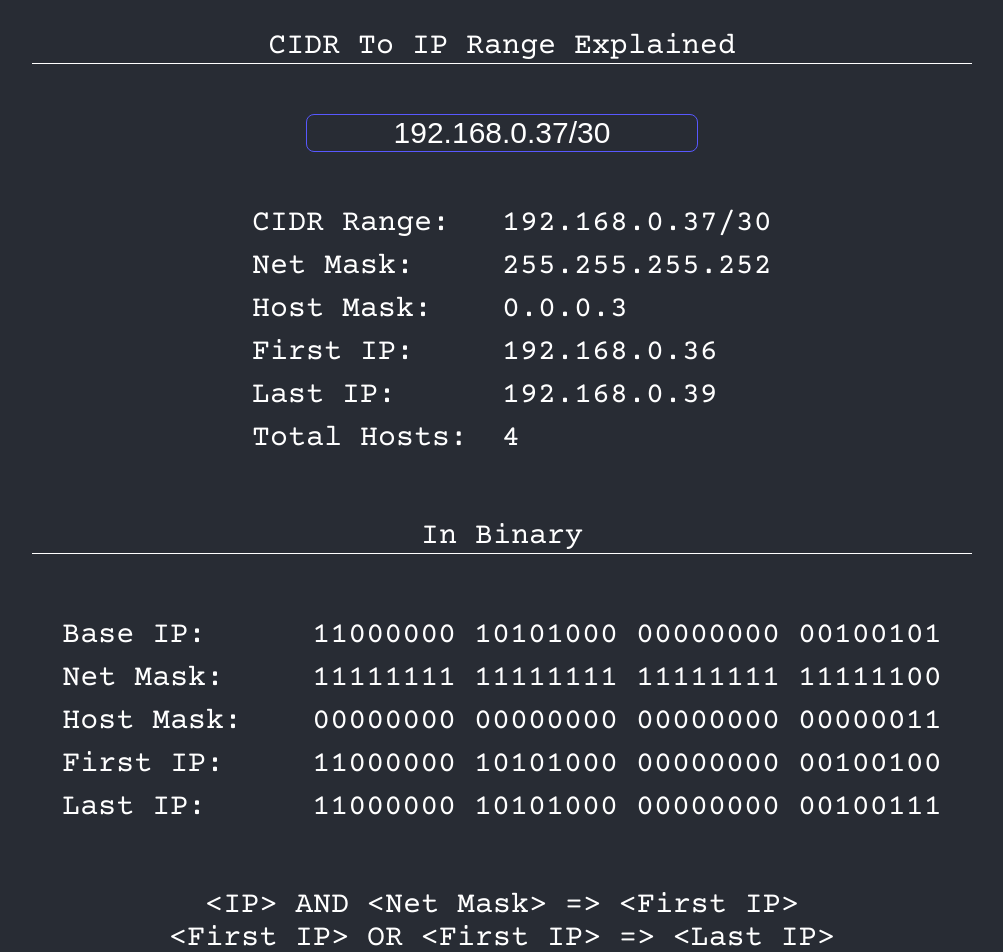
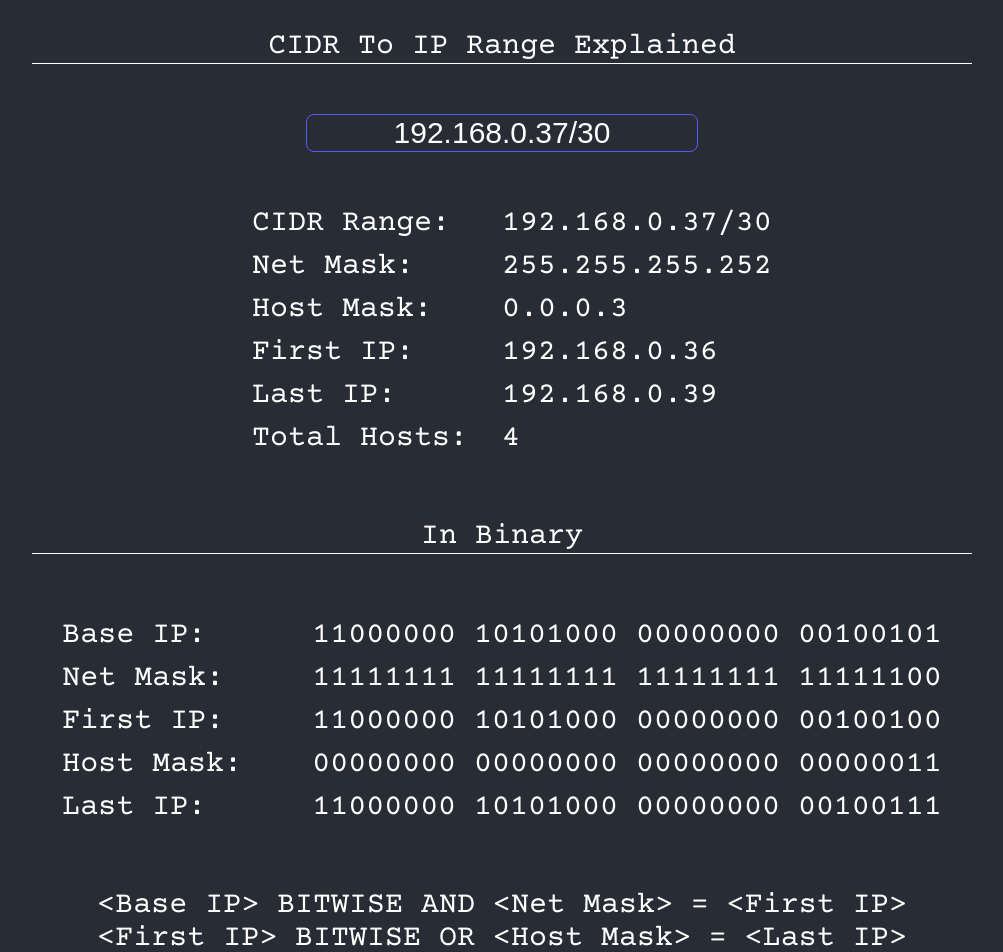
Before and after one commit to walterhwan/cidr_tools, a React (Create React App) app: page / in a window 1280 px wide. Shown: the top 952 px of the page, without its empty margins (138-1141 px from the left). Built offline with nearby package versions, Linux system fonts and the light colour scheme.

Commit message:
Fix explanation

```diff
--- a/src/App.js
+++ b/src/App.js
@@ -53,8 +53,8 @@ function App() {
         binaryObj = {
           'Base IP': ipv4ToBinary(block.ip),
           'Net Mask': ipv4ToBinary(block.netmask),
+          'First IP': ipv4ToBinary(block.first),
           'Host Mask': ipv4ToBinary(block.hostmask),
-          'First IP': ipv4ToBinary(block.first),
           'Last IP': ipv4ToBinary(block.last),
         }
       } catch (err) {
@@ -97,23 +97,25 @@ function App() {
         )}
       </div>
       {/* Binary */}
+      {cidr && (
+        <React.Fragment>
           <div className="title">
             <p>In Binary</p>
           </div>
           <div className="cidr-output">
-        {!!cidr &&
-          Object.entries(binaryObj).map(([key, val]) => (
+            {Object.entries(binaryObj).map(([key, val]) => (
               <div className="output-row" key={key}>
                 <div className="output-left">{`${key}:`}</div>
                 <div className="output-binary-right">{val}</div>
               </div>
             ))}
           </div>
-
           <div className="cidr-output">
-        <p>{'<IP> AND <Net Mask> => <First IP>'}</p>
-        <p>{'<First IP> OR <First IP> => <Last IP>'}</p>
+            <p>{'<Base IP> BITWISE AND <Net Mask> = <First IP>'}</p>
+            <p>{'<First IP> BITWISE OR <Host Mask> = <Last IP>'}</p>
           </div>
+        </React.Fragment>
+      )}
     </div>
   )
 }
--- a/src/netmask46.js
+++ b/src/netmask46.js
@@ -68,7 +68,6 @@ export class Netmask4 {
     this.last = long2ip(this.netLong + this.size - 1)
   }
 
-  // Returns true if the given ip or netmask is contained in the block
   contains(ip) {
     if (
       typeof ip === 'string' &&
```
Lines whose indentation alone changed are shown as unchanged.
